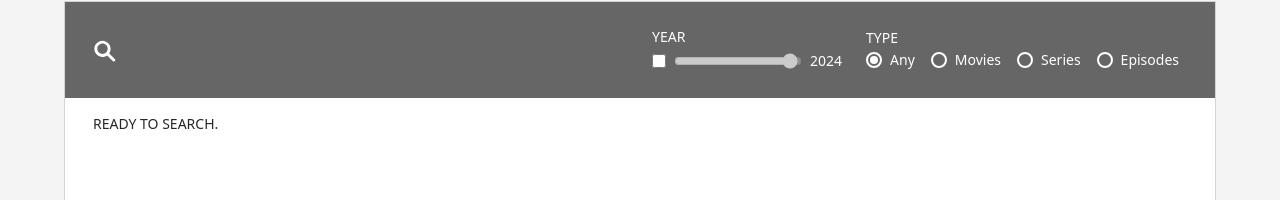
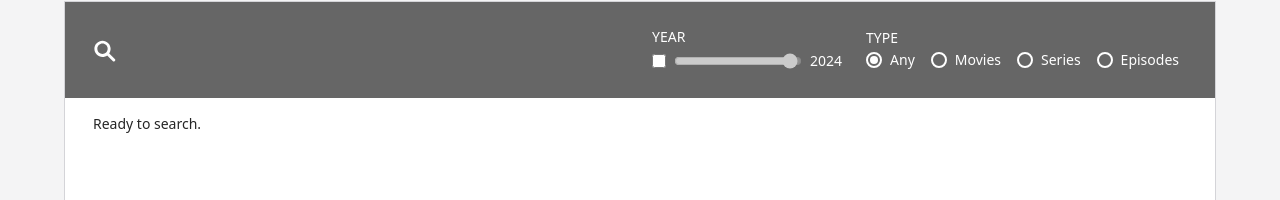
Before and after one commit to GreyMilton/omdb-api-search, a Vue app: page / in a window 1280 px wide. Shown: the part 99-299 px from the top of the page. Built offline with nearby package versions, Linux system fonts and the light colour scheme.

Commit message:
OMDB-11: remove all uppercase styling from search status messages

```diff
--- a/src/components/SearchStatus.vue
+++ b/src/components/SearchStatus.vue
@@ -10,7 +10,7 @@ defineProps({
 <template>
   <p
     role="status"
-    class="px-7 py-4 text-sm font-extralight uppercase"
+    class="px-7 py-4 text-sm font-extralight"
   >
     {{ status }}
   </p>
```
